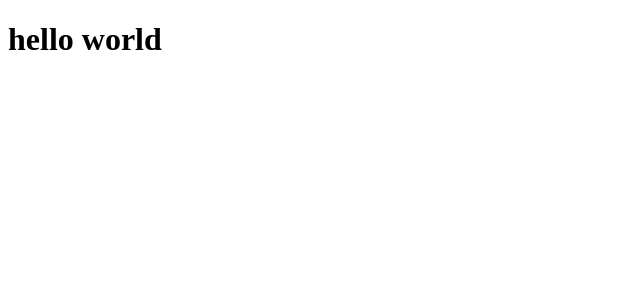
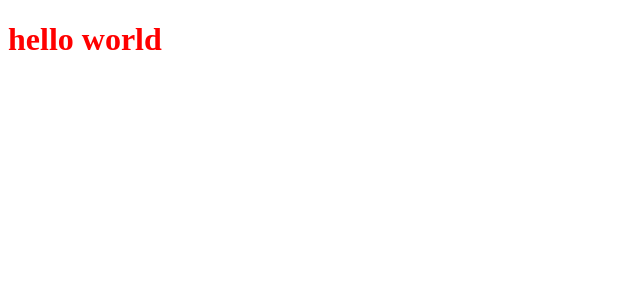
Before and after one commit to wdrik/ignews, a Next.js app: page / in a window 1280 px wide. Shown: the top 300 px of the page, without its empty margins (0-640 px from the left). Built offline with nearby package versions, Linux system fonts and the light colour scheme.

Commit message:
feat: add first style and sass modules

```diff
--- a/package.json
+++ b/package.json
@@ -10,7 +10,8 @@
   "dependencies": {
     "next": "10.2.2",
     "react": "17.0.2",
-    "react-dom": "17.0.2"
+    "react-dom": "17.0.2",
+    "sass": "^1.34.1"
   },
   "devDependencies": {
     "@types/node": "^15.12.0",
--- a/src/pages/_app.tsx
+++ b/src/pages/_app.tsx
@@ -1,4 +1,6 @@
-function MyApp({ Component, pageProps }) {
+import { AppProps } from "next/app";
+
+function MyApp({ Component, pageProps }: AppProps) {
   return <Component {...pageProps} />;
 }
 
--- a/src/pages/index.tsx
+++ b/src/pages/index.tsx
@@ -1,3 +1,5 @@
+import style from "../styles/home.module.scss";
+
 export default function Home() {
-  return <h1>hello world</h1>;
+  return <h1 className={style.title}>hello world</h1>;
 }
--- /dev/null
+++ b/src/styles/home.module.scss
@@ -0,0 +1,3 @@
+.title {
+  color: red;
+}
```
Also changed, not shown: 1 other file (tests, documents, lock files or other folders).
